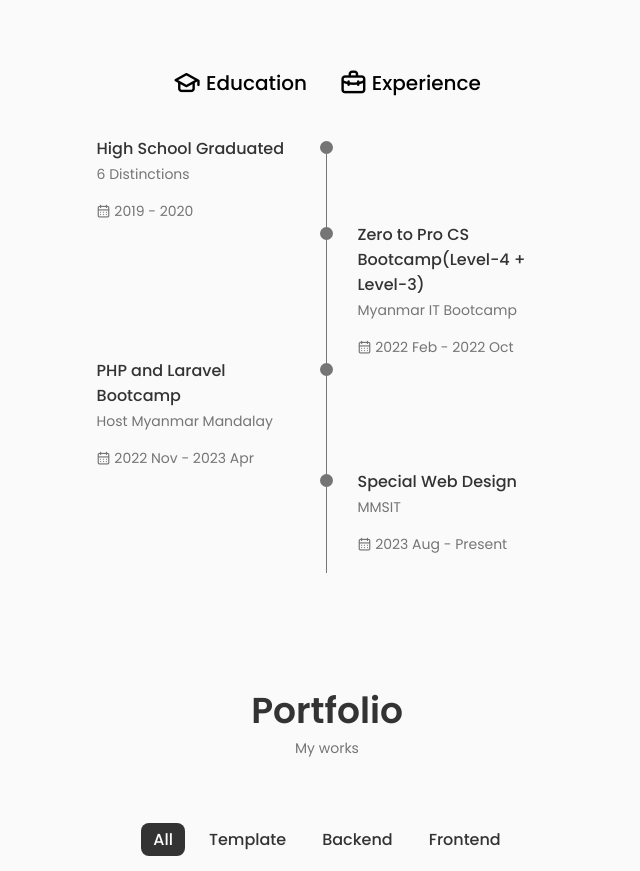
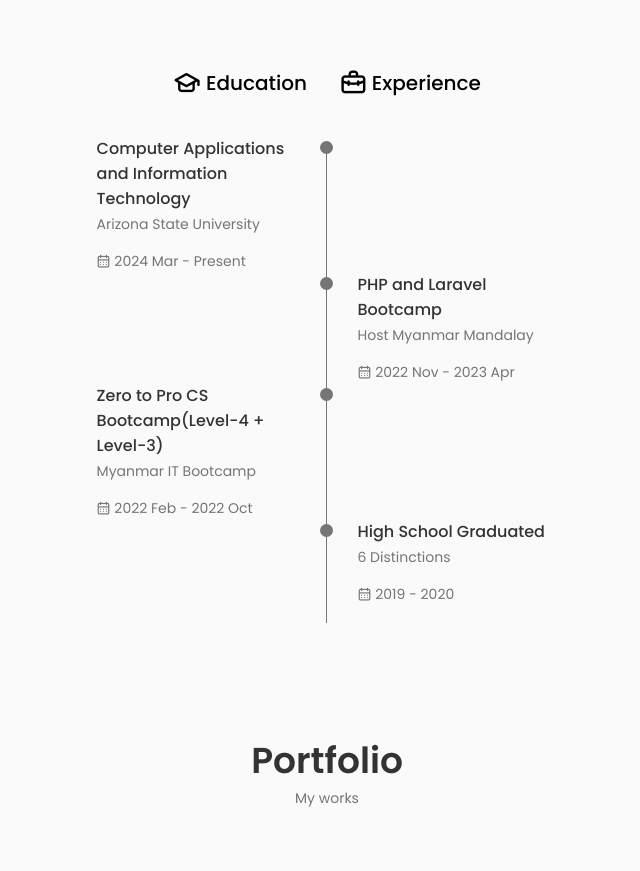
Before and after one commit to aomkhamphaung/portfolio, a React (Create React App) app: page / in a window 1280 px wide. Shown: the part 2140-3011 px from the top of the page, without its empty margins (313-953 px from the left). Built offline with nearby package versions, Linux system fonts and the light colour scheme.

Commit message:
updated: education section

```diff
--- a/src/components/qualification/Qualification.jsx
+++ b/src/components/qualification/Qualification.jsx
@@ -49,10 +49,14 @@ const Qualification = () => {
           >
             <div className="qualification__data">
               <div>
-                <h3 className="qualification__title">High School Graduated</h3>
-                <span className="qualification__subtitle">6 Distinctions</span>
+                <h3 className="qualification__title">
+                  Computer Applications and Information Technology
+                </h3>
+                <span className="qualification__subtitle">
+                  Arizona State University
+                </span>
                 <div className="qualification__calendar">
-                  <i className="uil uil-calendar-alt"></i> 2019 - 2020
+                  <i className="uil uil-calendar-alt"></i> 2024 Mar - Present
                 </div>
               </div>
 
@@ -70,6 +74,20 @@ const Qualification = () => {
               </div>
               <div>
                 <h3 className="qualification__title">
+                  PHP and Laravel Bootcamp
+                </h3>
+                <span className="qualification__subtitle">
+                  Host Myanmar Mandalay
+                </span>
+                <div className="qualification__calendar">
+                  <i className="uil uil-calendar-alt"></i> 2022 Nov - 2023 Apr
+                </div>
+              </div>
+            </div>
+
+            <div className="qualification__data">
+              <div>
+                <h3 className="qualification__title">
                   Zero to Pro CS Bootcamp(Level-4 + Level-3)
                 </h3>
                 <span className="qualification__subtitle">
@@ -77,20 +95,6 @@ const Qualification = () => {
                 </span>
                 <div className="qualification__calendar">
                   <i className="uil uil-calendar-alt"></i> 2022 Feb - 2022 Oct
-                </div>
-              </div>
-            </div>
-
-            <div className="qualification__data">
-              <div>
-                <h3 className="qualification__title">
-                  PHP and Laravel Bootcamp
-                </h3>
-                <span className="qualification__subtitle">
-                  Host Myanmar Mandalay
-                </span>
-                <div className="qualification__calendar">
-                  <i className="uil uil-calendar-alt"></i> 2022 Nov - 2023 Apr
                 </div>
               </div>
 
@@ -107,10 +111,10 @@ const Qualification = () => {
                 <span className="qualification__line"></span>
               </div>
               <div>
-                <h3 className="qualification__title">Special Web Design</h3>
-                <span className="qualification__subtitle">MMSIT</span>
+                <h3 className="qualification__title">High School Graduated</h3>
+                <span className="qualification__subtitle">6 Distinctions</span>
                 <div className="qualification__calendar">
-                  <i className="uil uil-calendar-alt"></i> 2023 Aug - Present
+                  <i className="uil uil-calendar-alt"></i> 2019 - 2020
                 </div>
               </div>
             </div>
```
